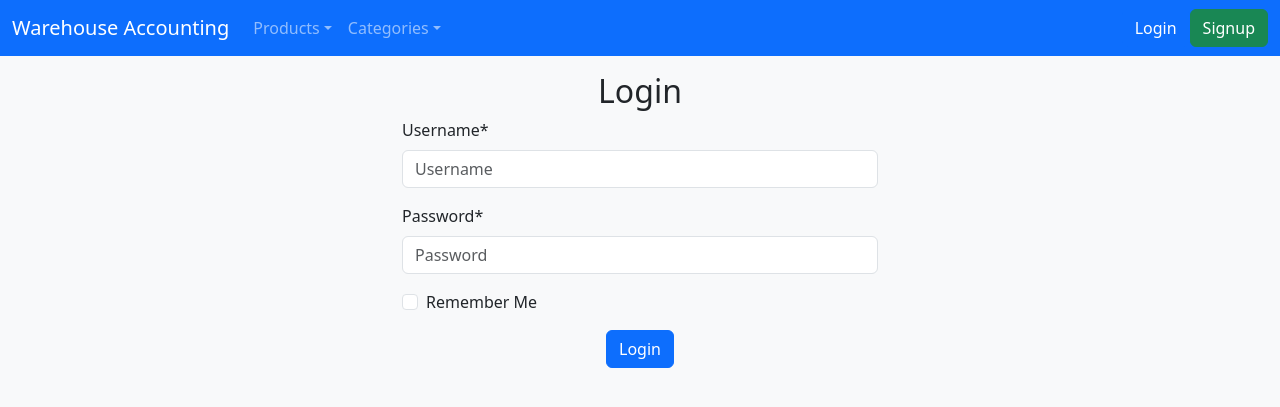
After one commit to stratiiv/warehouse-accounting, a Django app: page /accounts/login/ in a window 1280 px wide. The commit adds this page. Shown: the top 407 px of the page. Run offline with Django 4.2, Linux system fonts and the light colour scheme; some libraries are stand-ins or nearby versions.

Commit message:
add signup and login for frontend

```diff
--- a/config/urls.py
+++ b/config/urls.py
@@ -18,5 +18,6 @@ from django.urls import path, include
 
 urlpatterns = [
     path('admin/', admin.site.urls),
-    path('', include('products.urls'))
+    path('', include('products.urls')),
+    path('accounts/', include('allauth.urls')),
 ]
--- /dev/null
+++ b/templates/account/login.html
@@ -0,0 +1,14 @@
+{% extends "base.html" %}
+{% load crispy_forms_tags %}
+{% block content %}
+<div class="container mt-3" style="width:500px;">
+<h2 class="text-center">Login</h2>
+<form method="POST">
+{% csrf_token %}
+{{ form|crispy }}
+<div class="text-center">
+<button class="btn btn-primary" type="submit">Login</button>
+</div>
+</form>
+</div>
+{% endblock content %}
--- a/templates/base.html
+++ b/templates/base.html
@@ -10,7 +10,8 @@
               crossorigin="anonymous">
     </head>
     <body class="bg-light">
-        <nav class="navbar sticky-top navbar-expand-lg bg-primary" data-bs-theme="dark">
+        <nav class="navbar sticky-top navbar-expand-lg bg-primary"
+             data-bs-theme="dark">
             <div class="container-fluid">
                 <a class="navbar-brand">Warehouse Accounting</a>
                 <button class="navbar-toggler"
@@ -26,7 +27,6 @@
                     <ul class="navbar-nav me-auto mb-2 mb-lg-0">
                         <li class="nav-item dropdown">
                             <a class="nav-link dropdown-toggle"
-                               href="#"
                                role="button"
                                data-bs-toggle="dropdown"
                                aria-expanded="false">Products</a>
@@ -44,7 +44,6 @@
                         </li>
                         <li class="nav-item dropdown">
                             <a class="nav-link dropdown-toggle"
-                               href="#"
                                role="button"
                                data-bs-toggle="dropdown"
                                aria-expanded="false">Categories</a>
@@ -61,11 +60,43 @@
                             </ul>
                         </li>
                     </ul>
+                    <ul class="navbar-nav ms-auto">
+                        {% if user.is_authenticated %}
+                            <li class="nav-item dropdown">
+                                <a class="nav-link dropdown-toggle"
+                                   role="button"
+                                   data-bs-toggle="dropdown"
+                                   aria-expanded="false">
+                                    <svg xmlns="http://www.w3.org/2000/svg"
+                                         width="16"
+                                         height="16"
+                                         fill="currentColor"
+                                         class="bi bi-person-circle"
+                                         viewBox="0 0 16 16">
+                                        <path d="M11 6a3 3 0 1 1-6 0 3 3 0 0 1 6 0z" />
+                                        <path fill-rule="evenodd" d="M0 8a8 8 0 1 1 16 0A8 8 0 0 1 0 8zm8-7a7 7 0 0 0-5.468 11.37C3.242 11.226 4.805 10 8 10s4.757 1.225 5.468 2.37A7 7 0 0 0 8 1z" />
+                                    </svg>
+                                {{ user.username }}</a>
+                                <ul class="dropdown-menu">
+                                    <li>
+                                    <form method="post" action="{% url 'account_logout' %}">
+                                    {% csrf_token %}
+                                    <button class="dropdown-item" type="submit">Logout</button>
+                                    </form>
+
+                                    </li>
+                                </ul>
+                            </li>
+                        {% else %}
+                        <a href="{% url 'account_login' %}" class="btn btn-primary">Login</a>
+                        <a href="{% url 'account_signup' %}" class="btn btn-success">Signup</a>
+                        {% endif %}
+
+                    </ul>
                 </div>
             </div>
         </nav>
         {% block content %}
-
         {% endblock content %}
         <script src="https://cdn.jsdelivr.net/npm/bootstrap@5.3.0/dist/js/bootstrap.bundle.min.js"
                 integrity="sha384-geWF76RCwLtnZ8qwWowPQNguL3RmwHVBC9FhGdlKrxdiJJigb/j/68SIy3Te4Bkz"
```
Also changed, not shown: config/settings.py (+19 -1 lines), templates/account/signup.html (added, +14 -0 lines), 2 other files.
